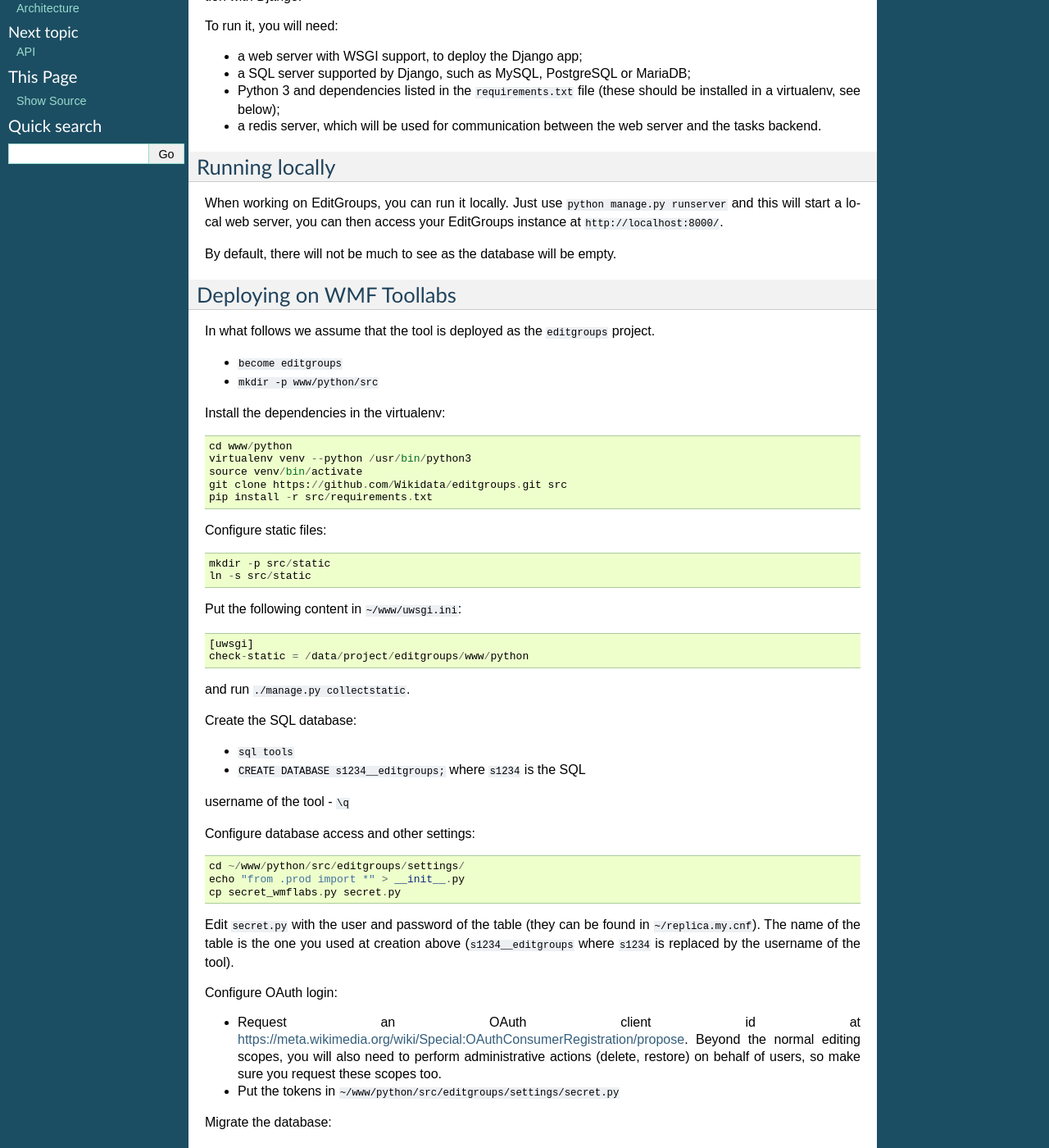
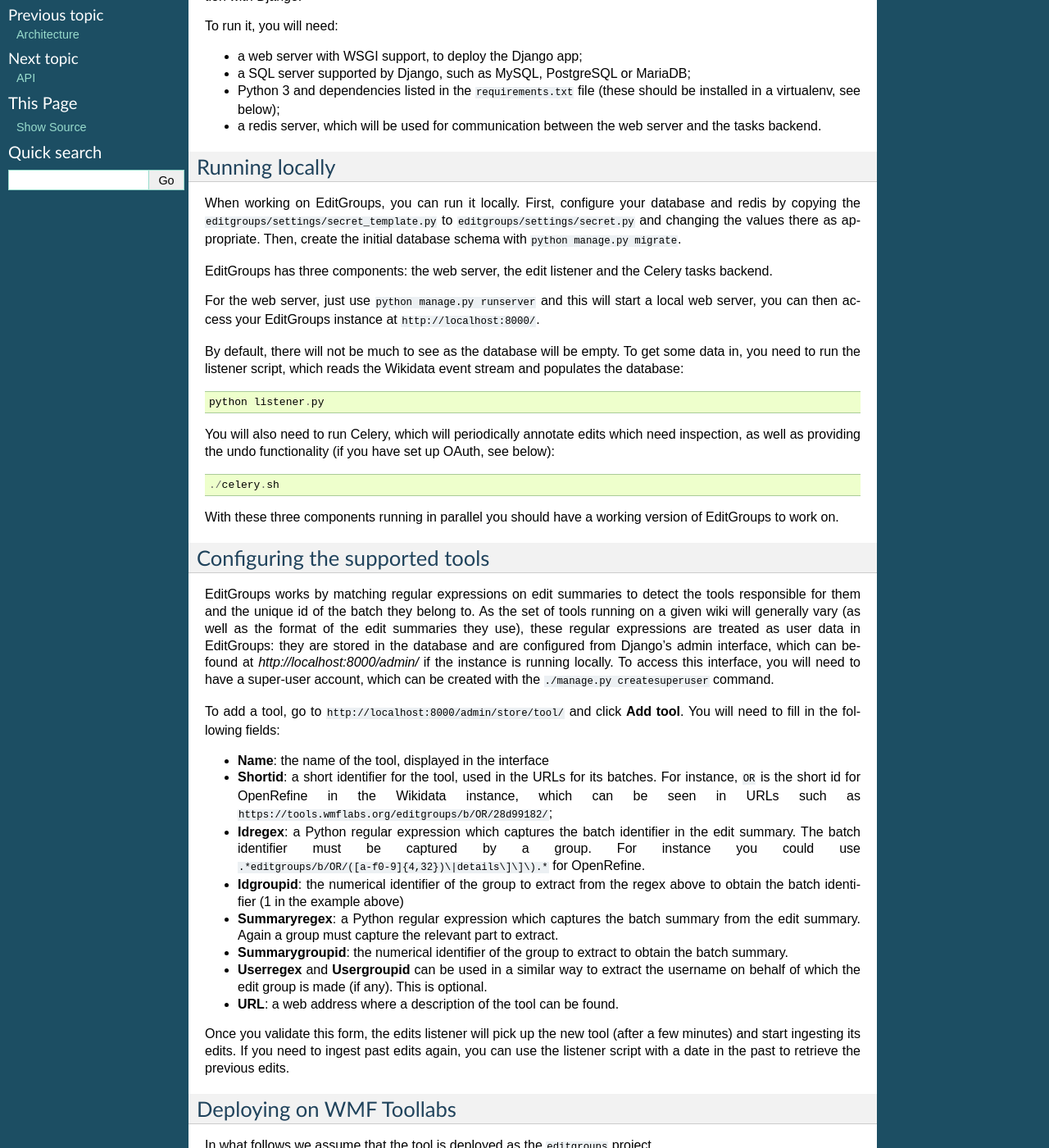
Before and after one commit to Wikidata/editgroups, a Sphinx documentation site: the page built from docs/install.rst, in a window 1280 px wide and 1400 px high, scrolled down 205 px. Shown: the whole window at 82% size. Built offline with Sphinx 7.4.7, drawn with Linux system fonts in a browser that asks for light colours; some of the changed text lies outside the part shown.

Commit message:
Improve docs

```diff
--- a/docs/install.rst
+++ b/docs/install.rst
@@ -20,10 +20,54 @@ To run it, you will need:
 Running locally
 ---------------
 
-When working on EditGroups, you can run it locally. Just use ``python manage.py runserver`` and this will
+When working on EditGroups, you can run it locally.
+First, configure your database and redis by copying the ``editgroups/settings/secret_template.py`` to
+``editgroups/settings/secret.py`` and changing the values there as appropriate. Then, create the initial
+database schema with ``python manage.py migrate``.
+
+EditGroups has three components: the web server, the edit listener and the Celery tasks backend.
+
+For the web server, just use ``python manage.py runserver`` and this will
 start a local web server, you can then access your EditGroups instance at ``http://localhost:8000/``.
 
-By default, there will not be much to see as the database will be empty.
+By default, there will not be much to see as the database will be empty. To get some data in, you need
+to run the listener script, which reads the Wikidata event stream and populates the database::
+
+    python listener.py
+
+You will also need to run Celery, which will periodically annotate edits which need inspection,
+as well as providing the undo functionality (if you have set up OAuth, see below)::
+
+    ./celery.sh
+
+With these three components running in parallel you should have a working version of EditGroups to
+work on.
+
+Configuring the supported tools
+-------------------------------
+
+EditGroups works by matching regular expressions on edit summaries to detect the tools responsible
+for them and the unique id of the batch they belong to. As the set of tools running on a given
+wiki will generally vary (as well as the format of the edit summaries they use), these regular
+expressions are treated as user data in EditGroups: they are stored in the database and are configured
+from Django's admin interface, which can befound at `http://localhost:8000/admin/` if the
+instance is running locally. To access this interface, you will need to have a super-user account,
+which can be created with the ``./manage.py createsuperuser`` command.
+
+To add a tool, go to ``http://localhost:8000/admin/store/tool/`` and click **Add tool**. You will need
+to fill in the following fields:
+
+- **Name**: the name of the tool, displayed in the interface
+- **Shortid**: a short identifier for the tool, used in the URLs for its batches. For instance, ``OR`` is the short id for OpenRefine in the Wikidata instance, which can be seen in URLs such as ``https://tools.wmflabs.org/editgroups/b/OR/28d99182/``;
+- **Idregex**: a Python regular expression which captures the batch identifier in the edit summary. The batch identifier must be captured by a group. For instance you could use ``.*editgroups/b/OR/([a-f0-9]{4,32})\|details\]\]\).*`` for OpenRefine.
+- **Idgroupid**: the numerical identifier of the group to extract from the regex above to obtain the batch identifier (1 in the example above)
+- **Summaryregex**: a Python regular expression which captures the batch summary from the edit summary. Again a group must capture the relevant part to extract.
+- **Summarygroupid**: the numerical identifier of the group to extract to obtain the batch summary.
+- **Userregex** and **Usergroupid** can be used in a similar way to extract the username on behalf of which the edit group is made (if any). This is optional.
+- **URL**: a web address where a description of the tool can be found.
+
+Once you validate this form, the edits listener will pick up the new tool (after a few minutes) and start ingesting its edits. If you
+need to ingest past edits again, you can use the listener script with a date in the past to retrieve the previous edits.
 
 Deploying on WMF Toollabs
 -------------------------
@@ -56,8 +100,7 @@ and run ``./manage.py collectstatic``.
 Create the SQL database:
 
 - ``sql tools``
-- ``CREATE DATABASE s1234__editgroups;`` where ``s1234`` is the SQL
-username of the tool
+- ``CREATE DATABASE s1234__editgroups;`` where ``s1234`` is the SQL username of the tool
 - ``\q``
 
 Configure database access and other settings::
@@ -85,6 +128,11 @@ Run the webserver:
 
 - ``webservice --backend kubernetes python start``
 
+Launch the listener and Celery in Kubernetes:
+
+- ``kubectl create -f deployment/listener.yaml``
+- ``kubectl create -f deployment/celery.yaml``
+
 Backup the database regularly with:
 
 - ``mysqldump -C s1234__editgroups | gzip > database_dump.gz``
--- a/listener.py
+++ b/listener.py
@@ -5,11 +5,9 @@ from datetime import datetime
 from datetime import timedelta
 
 """
-Number of seconds to look back when restarting
+Amount of time to look back  when restarting
 the listener. This helps make sure that we don't
 lose any edit when the listener is restarted.
-
-10000 amounts to about 5 minutes of looking back.
 """
 LOOKBEHIND_OFFSET = timedelta(hours=1)
 
```
Also changed, not shown: docs/architecture.rst (+16 -0 lines), docs/contents.rst (deleted, +0 -12 lines), docs/index.rst (+5 -2 lines), docs/testing.rst (+12 -0 lines).
